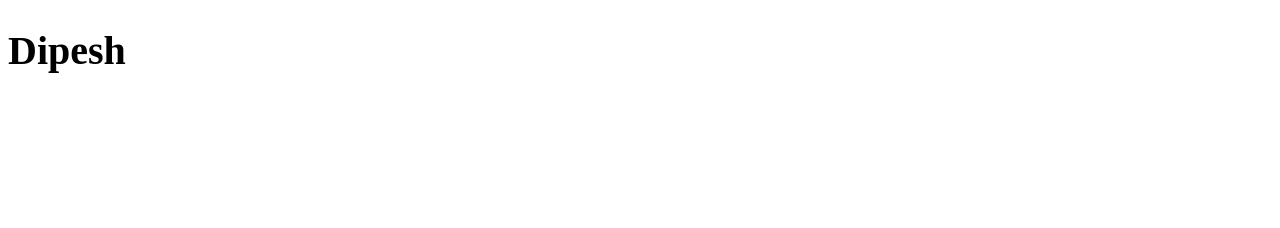
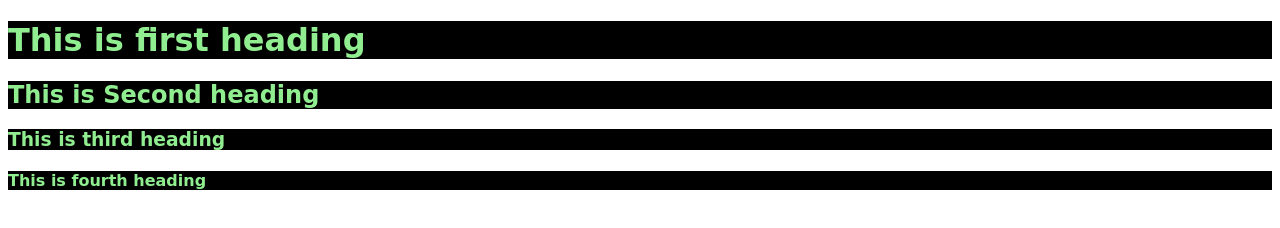
Before and after one commit to Dipesh404/Test-html, a plain HTML site: page index.html in a window 1280 px wide. Drawn offline with Linux system fonts and the light colour scheme.

Commit message:
Update index.html

```diff
--- a/index.html
+++ b/index.html
@@ -1,22 +1,41 @@
 <!DOCTYPE html>
-<html lang="en">
+
+<html>
+
 <head>
+
   <meta charset="UTF-8">
-  <meta http-equiv="X-UA-Compatible" content="IE=Edge">
+
   <meta name="viewport" content="width=device-width, initial-scale=1">
 
-  <title>HTML</title>
+  <title></title>
 
-  <!-- HTML -->
-
-
-  <!-- Custom Styles -->
-  <link rel="stylesheet" href="style.css">
 </head>
 
-<body>
-  <h1> Dipesh
-  <!-- Project -->
-  <script src="main.js"></script>
-</body>
+<style>
+
+		.headings{
+
+			color: lightgreen;
+
+			font-family: cursive;
+
+			background-color: black; }
+
+		</style>
+
+	</head>
+
+	<body>
+
+		<h1 class="headings">This is first heading</h1>
+
+		<h2 class="headings">This is Second heading</h2>
+
+		<h3 class="headings">This is third heading</h3>
+
+		<h4 class="headings">This is fourth heading</h4>
+
+	</body>
+
 </html>
```
